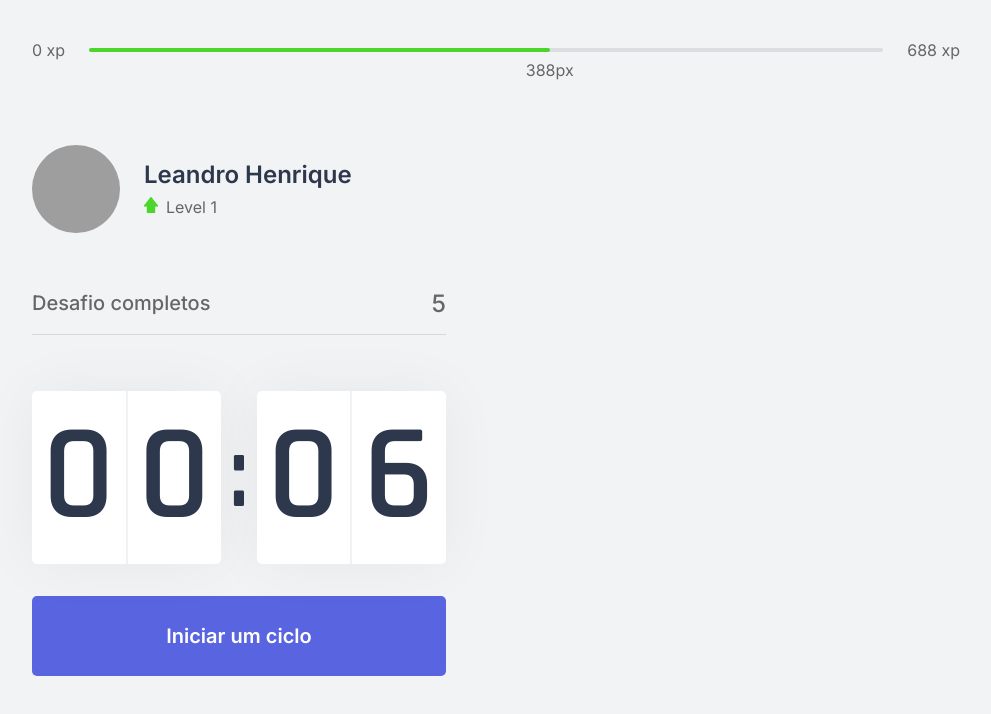
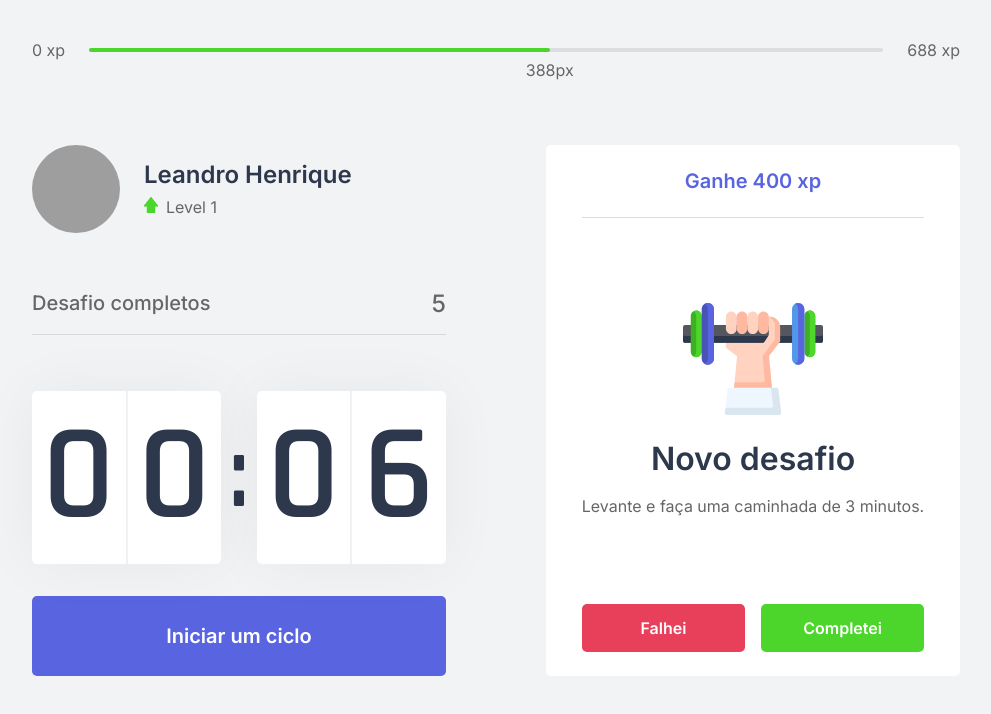
Before and after one commit to leandrohl/moveit-next, a Next.js app: page / in a window 1280 px wide. Shown: the top 714 px of the page, without its empty margins (144-1135 px from the left). Built offline with nearby package versions, Linux system fonts and the light colour scheme; grey boxes are pictures that could not be loaded.

Commit message:
implementando o componente challengebox

```diff
--- /dev/null
+++ b/src/components/ChallengeBox.tsx
@@ -0,0 +1,45 @@
+import styles from '../styles/components/ChallengeBox.module.css';
+
+export function ChallengeBox(){
+    const hasActiveChallenge = true;
+
+
+    return(
+        <div className={styles.challengeBoxContainer}>
+            { hasActiveChallenge ? (
+                <div className={styles.challengeActive}>
+                    <header>Ganhe 400 xp</header>
+
+                    <main>
+                        <img src="icons/body.svg" />
+                        <strong>Novo desafio</strong>
+                        <p>Levante e faça uma caminhada de 3 minutos.</p>
+                    </main>
+
+                    <footer>
+                        <button
+                            type="button"
+                            className={styles.challengeFailedButton}
+                        >
+                            Falhei
+                        </button>
+                        <button
+                            type="button"
+                            className={styles.challengeSucceededButton}
+                        >
+                            Completei
+                        </button>
+                    </footer>
+                </div>
+            ) : (
+                <div className={styles.challengeNotActive}>
+                    <strong> Finalize um ciclo para receber um desafio </strong>
+                    <p>
+                        <img src="icons/level-up.svg" alt="Level Up"/>
+                        Avance de level completando desafios.
+                    </p>
+                </div>
+            )}
+        </div>
+    )
+}
--- a/src/pages/index.tsx
+++ b/src/pages/index.tsx
@@ -1,9 +1,10 @@
+import Head from 'next/head'
+
 import { CompletedChallenges } from "../components/CompletedChallenges";
 import { Countdown } from "../components/Countdown";
 import { ExperienceBar } from "../components/ExperienceBar";
 import { Profile } from "../components/Profile";
-
-import Head from 'next/head'
+import { ChallengeBox } from "../components/ChallengeBox";
 
 import styles from '../styles/pages/Home.module.css';
 
@@ -17,6 +18,7 @@ export default function Home() {
 
       <ExperienceBar />
 
+
       <section>
         <div>
           <Profile/>
@@ -24,7 +26,7 @@ export default function Home() {
           <Countdown/>
         </div>
         <div>
-
+          <ChallengeBox/>
         </div>
       </section>
     </div>
--- /dev/null
+++ b/src/styles/components/ChallengeBox.module.css
@@ -0,0 +1,110 @@
+.challengeBoxContainer{
+    height: 100%;
+
+    background: var(--white);
+    border-radius: 5px;
+    box-shadow: 0 0 60px rgba(0, 0, 0, 0. 0.05);
+    padding: 1.5rem 2rem;
+
+    display:flex;
+    flex-direction: column;
+    align-items: center;
+    justify-content: center;
+
+    text-align: center;
+}
+
+.challengeNotActive {
+    display:flex;
+    flex-direction: column;
+    align-items: center;
+}
+
+.challengeNotActive strong{
+    font-size:1.5rem;
+    font-weight: 500;
+    line-height: 1.4;
+}
+
+.challengeNotActive p{
+    display:flex;
+    flex-direction: column;
+    align-items: center;
+    line-height: 1.4;
+    max-width: 70%;
+    margin-top: 3rem;
+}
+
+.challengeNotActive p img {
+    margin-bottom: 1rem;
+}
+
+.challengeActive {
+    height: 100%;
+
+    display:flex;
+    flex-direction: column;
+}
+
+.challengeActive header{
+    color: var(--blue);
+    font-weight: 600;
+    font-size: 1.25rem;
+    padding: 0 2rem 1.5rem;
+    border-bottom: 1px solid var(--gray-line);
+}
+
+.challengeActive main{
+    flex: 1;
+    display: flex;
+    flex-direction: column;
+    align-items: center;
+    justify-content: center;
+}
+
+.challengeActive main strong{
+    font-size: 2rem;
+    font-weight: 600;
+    color: var(--title);
+    margin: 1.5rem 0 1rem;
+}
+
+.challengeActive main p{
+    line-height: 1.5;
+}
+
+.challengeActive footer{
+    display: grid;
+    grid-template-columns: 1fr 1fr;
+    gap: 1rem;
+}
+
+.challengeActive footer button{
+    height: 3rem;
+
+    display: flex;
+    align-items: center;
+    justify-content: center;
+
+    border: 0;
+    border-radius: 5px;
+
+    color: var(--white);
+
+    font-size: 1rem;
+    font-weight: 600;
+
+    transition: filter 0.2s;
+}
+
+.challengeActive footer button.challengeFailedButton {
+    background: var(--red);
+}
+
+.challengeActive footer button.challengeSucceededButton {
+    background: var(--green);
+}
+
+.challengeActive footer button:hover {
+    filter: brightness(0.9);
+}
```
Also changed, not shown: src/styles/pages/Home.module.css (line endings or trailing spaces).
